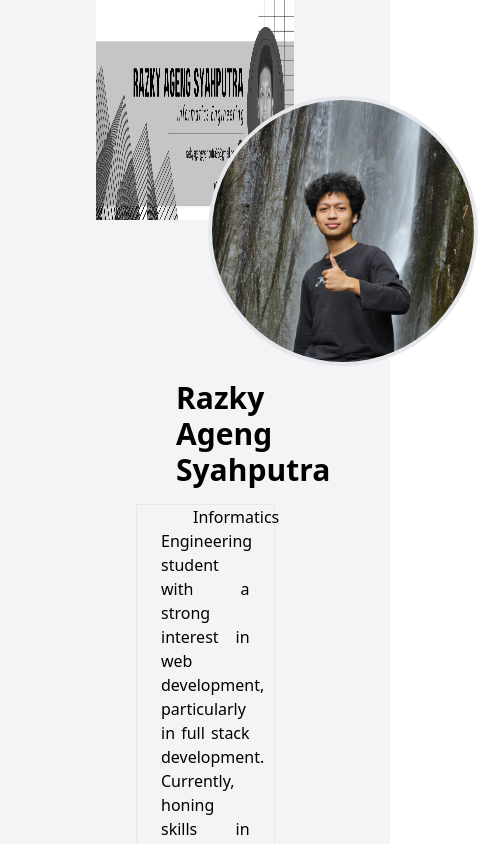
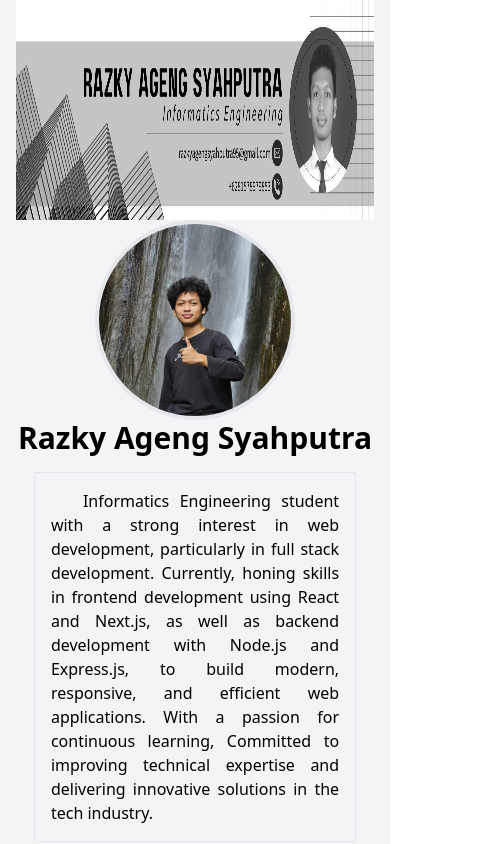
Before and after one commit to yuusha25/Personal-Website, a React (Vite) app in the folder personal-web/: page / in a window 390 px wide. Shown: the top 844 px of the page, 478 px wide, since content can reach past the window. Built offline with nearby package versions, Linux system fonts and the light colour scheme.

Commit message:
responsive web

```diff
--- a/personal-web/src/App.jsx
+++ b/personal-web/src/App.jsx
@@ -7,8 +7,8 @@ import Traveling from './components/traveling'
 function App() {
   return (
     <>
-      <div className='pr-24 pl-24 bg-gray-100'>
-        <div className='h-[380px]'>
+      <div className='pr-4 pl-4 md:pr-20  md:pl-20   bg-gray-100'>
+        <div className='md:h-[380px]'>
           <Headernya />
         </div>
         <Biodata />
--- a/personal-web/src/components/biodata.jsx
+++ b/personal-web/src/components/biodata.jsx
@@ -1,11 +1,11 @@
 const Biodata = () => {
     return (
         <>
-            <div className='pl-20'>
-                <p className='text-3xl font-bold'>Razky Ageng Syahputra</p>
+            <div className="flex justify-center md:block md:pl-20">
+                <p className="text-3xl font-bold">Razky Ageng Syahputra</p>
             </div>
-            <div className="mt-4 ml-10 border w-[70%] px-6">
-                <p className="text-justify indent-8">
+            <div className="mt-4 md:ml-10 md:w-[70%] md:px-6 flex justify-center md:block">
+                <p className="text-justify indent-8 flex justify-center w-[90%] border p-4">
                     Informatics Engineering student with a strong interest in web development,
                     particularly in full stack development. Currently, honing skills in frontend
                     development using React and Next.js, as well as backend development with Node.js
--- a/personal-web/src/components/header.jsx
+++ b/personal-web/src/components/header.jsx
@@ -4,7 +4,7 @@ import profil from "../assets/profilkotak.jpg";
 function Header() {
     return (
         <>
-            <div className="flex ">
+            <div className=" md:flex lg:flex ">
                 <img
                     src={backgroundHead}
                     alt="imagenya"
@@ -12,11 +12,12 @@ function Header() {
                 />
 
                 {/* Gambar profil berbentuk lingkaran */}
+
                 <img
                     src={profil}
                     alt=""
-                    className="border-4 ml-28 mt-24 absolute w-[270px] rounded-full mx-auto"
-                />
+                    className="border-4 md:ml-20 lg:ml-28 md:mt-24 lg:mt-24 relative md:absolute lg:absolute w-[200px] md:w-[260px] lg:w-[270px] rounded-full mx-auto"
+                    />
                 {/* Gambar latar belakang */}
             </div>
         </>
--- a/personal-web/src/components/imageExp.jsx
+++ b/personal-web/src/components/imageExp.jsx
@@ -36,12 +36,12 @@ function ImageEXP(props) {
             >
                 {props.images.map((image, index) => (
                     <div>
-                        <p>halo halo</p>
+                        {/* <p>halo halo</p> */}
                     <img
                         key={index}
                         src={image}
                         alt=""
-                        className="h-[300px] w-auto max-w-[500px] object-contain"
+                        className="h-[200px] md:h-[300px] w-auto max-w-[500px] object-contain"
                         />
                     </div>
                 ))}
```
Lines whose indentation alone changed are shown as unchanged.
